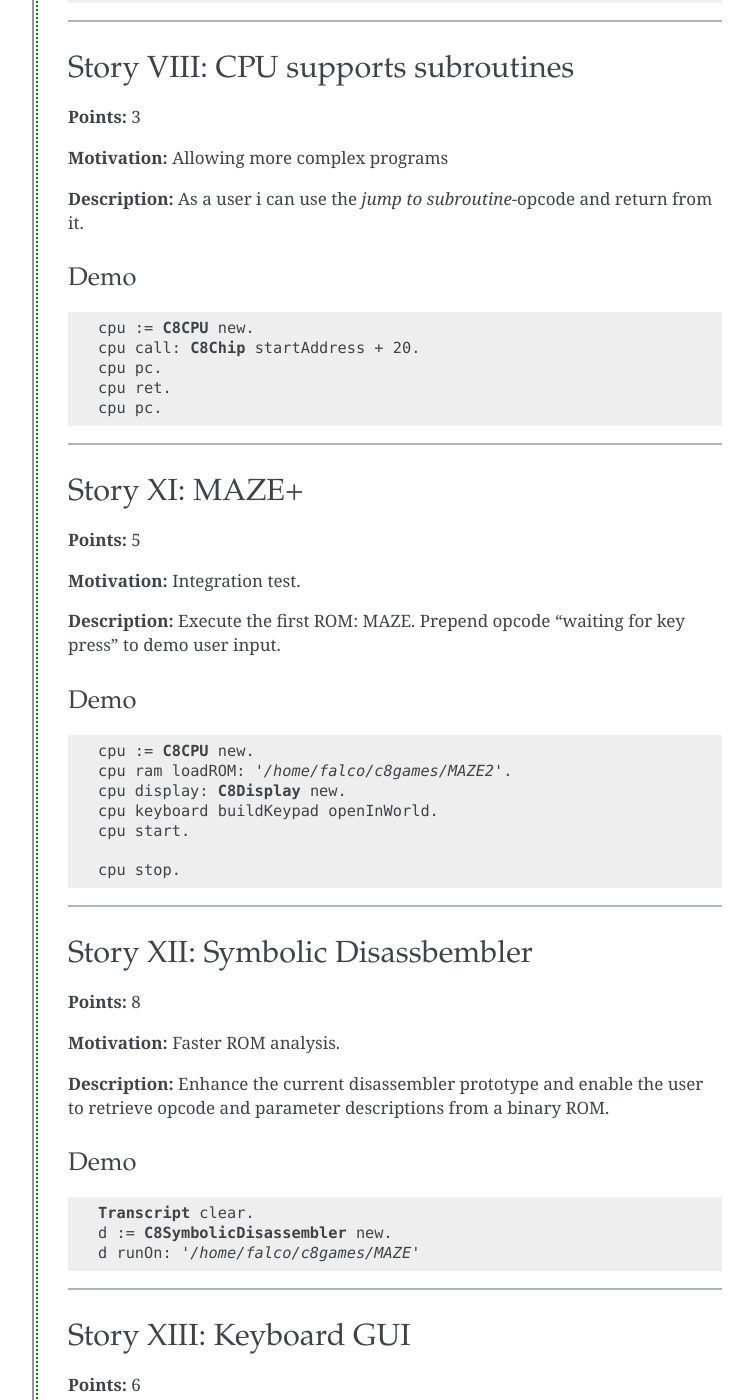
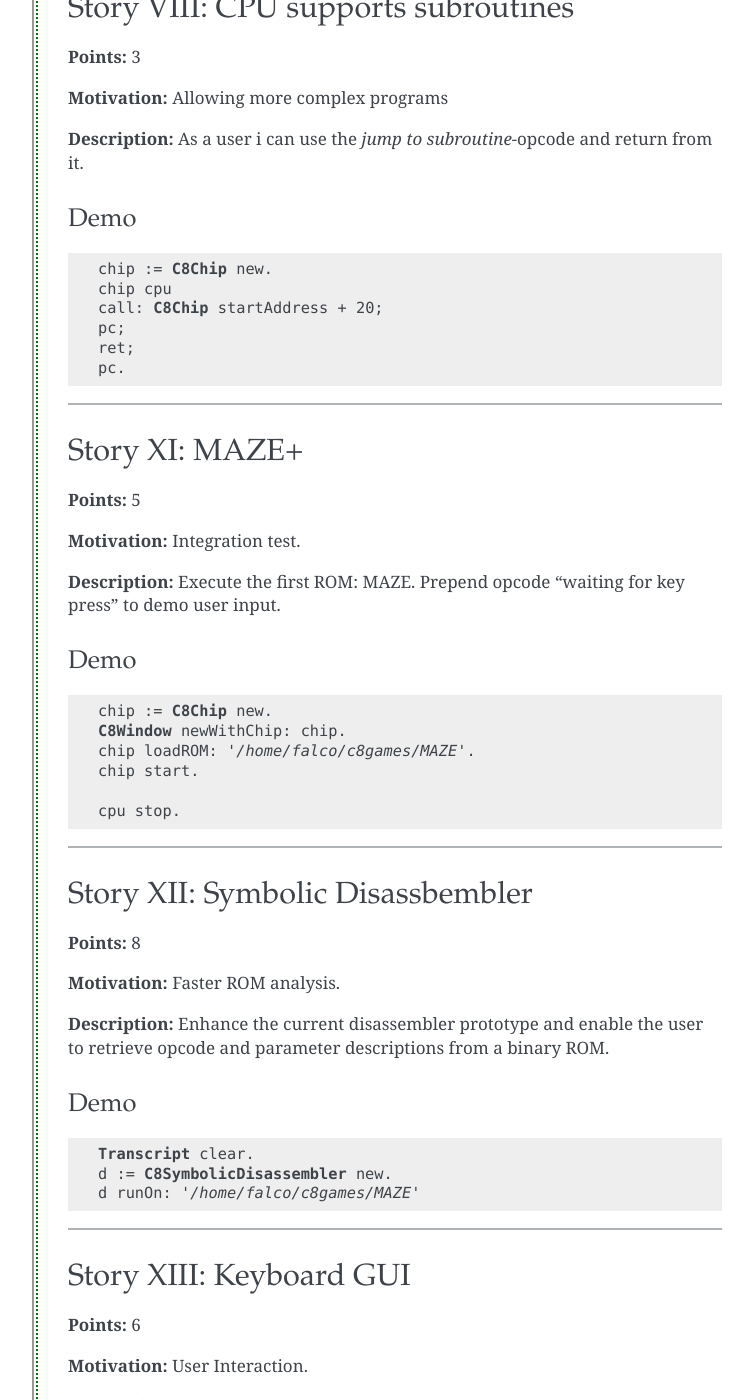
Before and after one commit to lilienthal/chip8, a Sphinx documentation site: the page built from docs/user-stories-done.rst, in a window 1280 px wide and 1400 px high, scrolled down 4272 px. Shown: the whole window, without its empty margins (358-1111 px from the left). Built offline with Sphinx 7.4.7, drawn with Linux system fonts in a browser that asks for light colours; some of the changed text lies outside the part shown.

Commit message:
Updated the snippets of the completed user stories to work with recent refactorings.

```diff
--- a/docs/user-stories-done.rst
+++ b/docs/user-stories-done.rst
@@ -37,11 +37,6 @@
 
 .. code-block:: smalltalk
 
-    "
-    create a new cpu,
-    set register 7 to 111
-    and add 123 to id
-    "
     cpu := C8CPU new.
     cpu ldVx: 7 byte: 111.
     cpu addVx: 7 byte: 123.
@@ -79,20 +76,20 @@
 .. code-block:: smalltalk
 
     "Show the last key on the transcript until a character other than
-    0-9, A-F is pressed"
+    0 is pressed"
     Transcript clear.
     kb := C8Keyboard new.
     [
-        [ kb lastKey = -1 ] whileFalse:
+        [ kb lastKey = 0 ] whileFalse:
             [Transcript show: 'Last Key: '; show: (kb lastKey ); cr.
             (Delay forSeconds: 3) wait. ]
     ] fork.
 
 
     "Second example - ldK opcode"
-    [cpu := C8CPU new.
-    cpu ldK: 0.
-    Transcript show: (cpu register: 0) bits; cr.] fork.
+    [ chip := C8Chip new.
+    chip cpu ldK: 0.
+    Transcript show: (chip cpu register: 0) bits; cr.] fork.
 
 ------------------
 
@@ -135,9 +132,9 @@
 
 .. code-block:: smalltalk
 
-    mem := C8Memory new.
-    mem loadROM: '/home/falco/c8games/BLINKY'.
-    mem memory inspect.
+    chip := C8Chip new.
+    chip loadROM: '/home/falco/c8games/BLINKY'.
+    chip ram inspect.
 
 ------------------
 
@@ -235,11 +232,12 @@
 
 .. code-block:: smalltalk
 
-    cpu := C8CPU new.
-    cpu call: C8Chip startAddress + 20.
-    cpu pc.
-    cpu ret.
-    cpu pc.
+    chip := C8Chip new.
+    chip cpu
+    call: C8Chip startAddress + 20;
+    pc;
+    ret;
+    pc.
 
 ------------------
 
@@ -258,11 +256,10 @@
 
 .. code-block:: smalltalk
 
-    cpu := C8CPU new.
-    cpu ram loadROM: '/home/falco/c8games/MAZE2'.
-    cpu display: C8Display new.
-    cpu keyboard buildKeypad openInWorld.
-    cpu start.
+    chip := C8Chip new.
+    C8Window newWithChip: chip.
+    chip loadROM: '/home/falco/c8games/MAZE'.
+    chip start.
 
     cpu stop.
 
@@ -304,5 +301,4 @@
 
 .. code-block:: smalltalk
 
-    cpu := C8CPU new.
-    cpu keyboard buildKeypad openInWorld.
+    chip := C8Window new.
```
Also changed, not shown: other parts of docs/user-stories-done.rst (+7 -5 lines).
